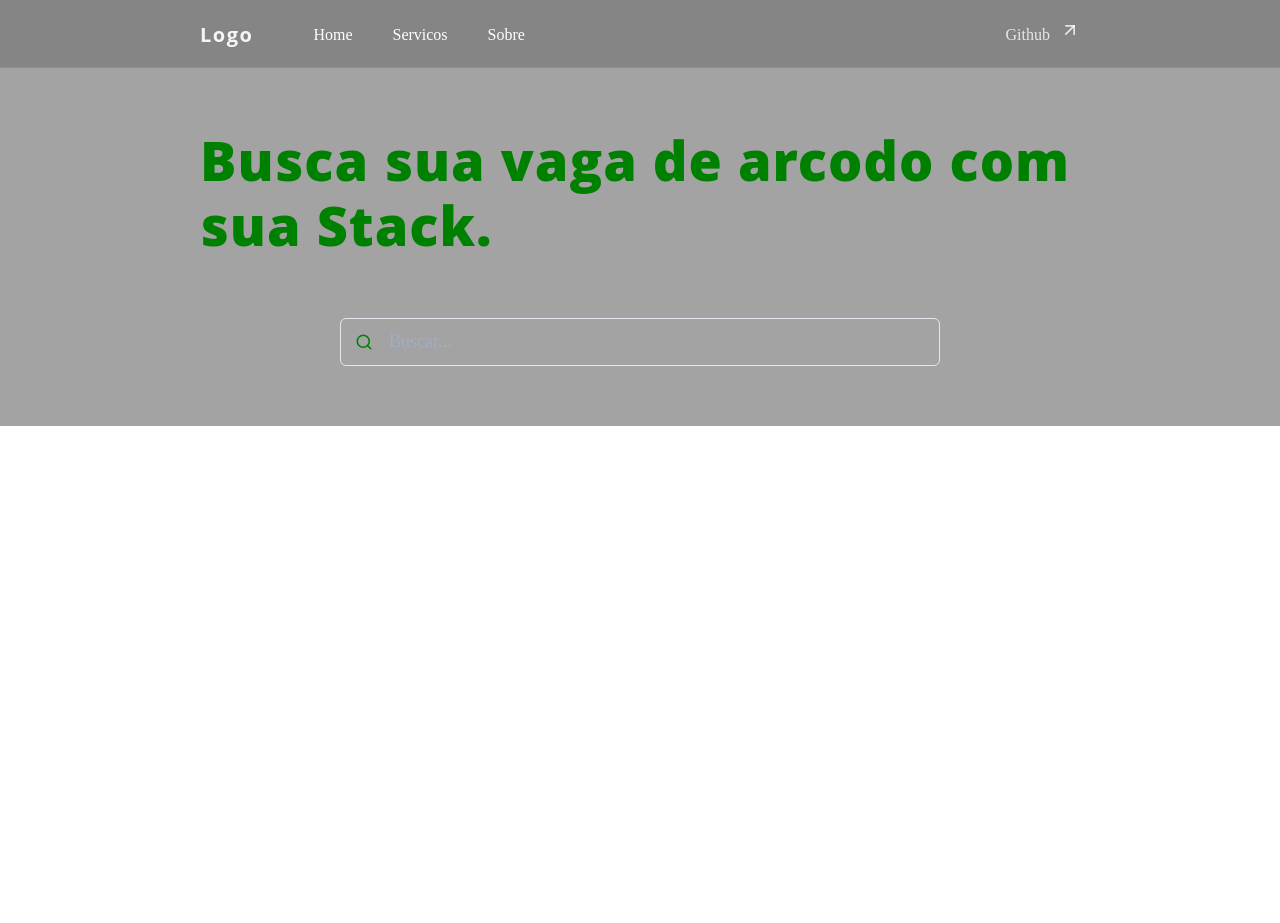
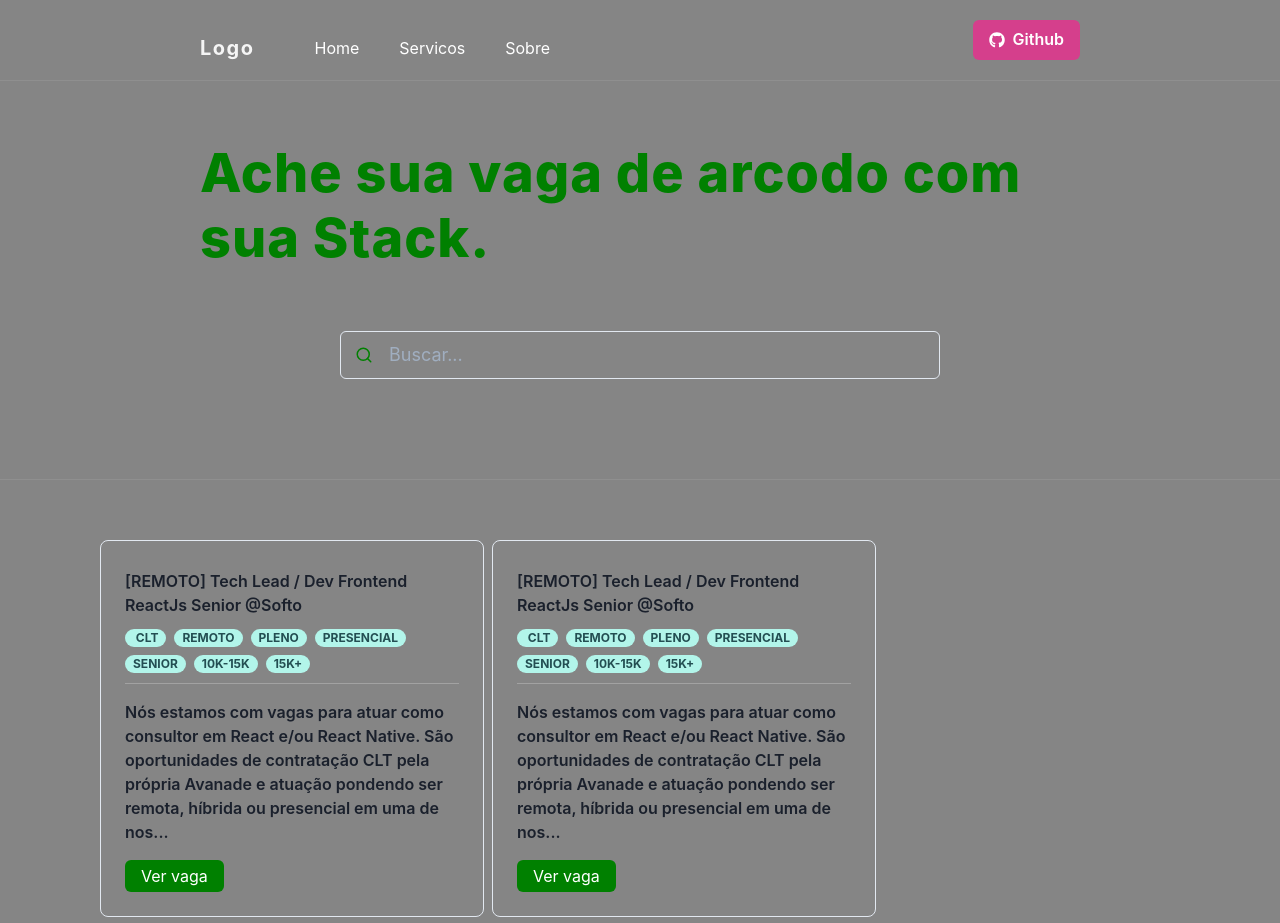
Before and after one commit to marcelosanto/procurando-jobs, a React (Create React App) app: page / in a window 1280 px wide. Shown: the top 923 px of the page. Before the commit the page ends 800 px from the top, so only its background shows below. Built offline with nearby package versions, Linux system fonts and the light colour scheme.

Commit message:
terminado a primeira parte

```diff
--- a/package.json
+++ b/package.json
@@ -6,6 +6,8 @@
     "@chakra-ui/react": "^1.0.0",
     "@emotion/react": "^11.0.0",
     "@emotion/styled": "^11.0.0",
+    "@fontsource/lato": "^4.5.0",
+    "@fontsource/raleway": "^4.5.0",
     "@testing-library/jest-dom": "^5.9.0",
     "@testing-library/react": "^10.2.1",
     "@testing-library/user-event": "^12.0.2",
--- a/src/App.js
+++ b/src/App.js
@@ -1,18 +1,11 @@
-import { ChakraProvider, extendTheme } from '@chakra-ui/react'
+import { ChakraProvider } from '@chakra-ui/react'
 
 import { Header } from './components/Header'
 import { Container } from './pages/Container'
 
-const theme = extendTheme({
-  fonts: {
-    heading: 'Open Sans',
-    body: 'Raleway',
-  },
-})
-
 function App() {
   return (
-    <ChakraProvider theme={theme}>
+    <ChakraProvider>
       <Header />
       <Container />
     </ChakraProvider>
--- a/src/components/Card.js
+++ b/src/components/Card.js
@@ -1,6 +1,4 @@
-import { Badge, Box, Icon, Image } from '@chakra-ui/react';
-
-import { FaStar } from 'react-icons/fa';
+import { Badge, Box, Flex, Wrap } from '@chakra-ui/react'
 
 export const Card = () => {
   const property = {
@@ -8,65 +6,123 @@ export const Card = () => {
     imageAlt: 'Rear view of modern home with pool',
     beds: 3,
     baths: 2,
-    title: 'Modern home in city center in the heart of historic Los Angeles',
+    title: '[REMOTO] Tech Lead / Dev Frontend ReactJs Senior @Softo',
     formattedPrice: '$1,900.00',
     reviewCount: 34,
     rating: 4,
-  };
+    body: 'Nós estamos com vagas para atuar como consultor em React e/ou React Native. São oportunidades de contratação CLT pela própria Avanade e atuação pondendo ser remota, híbrida ou presencial em uma de nossas sedes.\r\n\r\nA equipe de Software Engineering da Avanade é responsável por entregar a maioria dos projetos de desenvolvimento aos diversos clientes. Como parte desse time, você será capaz de atuar diretamente no cliente, entender e ter experiência de trabalhar com diversos projetos e tecnologias, sendo capaz de se aperfeiçoar cada vez mais.\r\n\r\nNesse cargo, você contribuirá...\r\nEm todas as diferentes fases do projeto, desde a definição de requisitos técnicos, operacionais e do usuário até o planejamento, controle de qualidade e testes. Será responsável por criar e desenvolver aplicações que dê a seus usuários uma experiência nativa com alta performance e opções de solução que correspondam às necessidades dos seus clientes. ',
+    labels: [
+      {
+        id: 557942051,
+        node_id: 'MDU6TGFiZWw1NTc5NDIwNTE=',
+        url: 'https://api.github.com/repos/react-brasil/vagas/labels/%E2%9A%96%EF%B8%8F%20CLT',
+        name: '⚖️ CLT',
+        color: '81ea82',
+        default: false,
+        description: '',
+      },
+      {
+        id: 557942052,
+        node_id: 'MDU6TGFiZWw1NTc5NDIwNTI=',
+        url: 'https://api.github.com/repos/react-brasil/vagas/labels/%F0%9F%8F%A2%20Remoto',
+        name: '🏢 Remoto',
+        color: 'c5def5',
+        default: false,
+        description: '',
+      },
+      {
+        id: 557942055,
+        node_id: 'MDU6TGFiZWw1NTc5NDIwNTU=',
+        url: 'https://api.github.com/repos/react-brasil/vagas/labels/%F0%9F%91%A8%20Pleno',
+        name: '👨 Pleno',
+        color: 'c94f2a',
+        default: false,
+        description: '',
+      },
+      {
+        id: 557942056,
+        node_id: 'MDU6TGFiZWw1NTc5NDIwNTY=',
+        url: 'https://api.github.com/repos/react-brasil/vagas/labels/%F0%9F%8F%A2%20Presencial',
+        name: '🏢 Presencial',
+        color: 'c5def5',
+        default: false,
+        description: '',
+      },
+      {
+        id: 557942057,
+        node_id: 'MDU6TGFiZWw1NTc5NDIwNTc=',
+        url: 'https://api.github.com/repos/react-brasil/vagas/labels/%F0%9F%91%B4%20Senior',
+        name: '👴 Senior',
+        color: 'c94f2a',
+        default: false,
+        description: '',
+      },
+      {
+        id: 1228819640,
+        node_id: 'MDU6TGFiZWwxMjI4ODE5NjQw',
+        url: 'https://api.github.com/repos/react-brasil/vagas/labels/%F0%9F%92%B0%2010k-15k',
+        name: '💰 10k-15k',
+        color: '2E7D32',
+        default: false,
+        description: '',
+      },
+      {
+        id: 1228819894,
+        node_id: 'MDU6TGFiZWwxMjI4ODE5ODk0',
+        url: 'https://api.github.com/repos/react-brasil/vagas/labels/%F0%9F%92%B0%2015k+',
+        name: '💰 15k+',
+        color: '2E7D32',
+        default: false,
+        description: '',
+      },
+    ],
+  }
 
   return (
-    <Box maxW="sm" borderWidth="1px" borderRadius="lg" overflow="hidden">
-      <Image src={property.imageUrl} alt={property.imageAlt} />
+    <Flex
+      flexDirection='column'
+      maxW='sm'
+      borderWidth='1px'
+      borderRadius='lg'
+      overflow='hidden'
+    >
+      <Box p='6'>
+        <Box pb='3' mt='1' fontWeight='semibold' as='h4' lineHeight='tight'>
+          {property.title}
+        </Box>
 
-      <Box p="6">
-        <Box display="flex" alignItems="baseline">
-          <Badge borderRadius="full" px="2" colorScheme="teal">
-            New
-          </Badge>
-          <Box
-            color="gray.500"
-            fontWeight="semibold"
-            letterSpacing="wide"
-            fontSize="xs"
-            textTransform="uppercase"
-            ml="2"
-          >
-            {property.beds} beds &bull; {property.baths} baths
-          </Box>
+        <Wrap
+          borderBottom='1px'
+          borderBottomColor='whiteAlpha.400'
+          pb='10px'
+          display='flex'
+          alignItems='baseline'
+        >
+          {property.labels.map((item) => (
+            <Badge mr={2} borderRadius='full' px='2' colorScheme='teal'>
+              {item.name.replace(
+                /([\uE000-\uF8FF]|\uD83C[\uDC00-\uDFFF]|\uD83D[\uDC00-\uDFFF]|[\u2011-\u26FF]|\uD83E[\uDD10-\uDDFF])/g,
+                ''
+              )}
+            </Badge>
+          ))}
+        </Wrap>
+
+        <Box pb='4' mt='4' fontWeight='semibold' as='h4' lineHeight='tight'>
+          {property.body.substring(0, 200) + '...'}
         </Box>
 
         <Box
-          mt="1"
-          fontWeight="semibold"
-          as="h4"
-          lineHeight="tight"
-          isTruncated
+          as='button'
+          borderRadius='md'
+          bg='green'
+          color='white'
+          px={4}
+          h={8}
         >
-          {property.title}
-        </Box>
-
-        <Box>
-          {property.formattedPrice}
-          <Box as="span" color="gray.600" fontSize="sm">
-            / wk
-          </Box>
-        </Box>
-
-        <Box display="flex" mt="2" alignItems="center">
-          {Array(5)
-            .fill('')
-            .map((_, i) => (
-              <Icon
-                as={FaStar}
-                key={i}
-                color={i < property.rating ? 'teal.500' : 'gray.300'}
-              />
-            ))}
-          <Box as="span" ml="2" color="gray.600" fontSize="sm">
-            {property.reviewCount} reviews
-          </Box>
+          Ver vaga
         </Box>
       </Box>
-    </Box>
-  );
-};
+    </Flex>
+  )
+}
--- a/src/components/Header.js
+++ b/src/components/Header.js
@@ -1,5 +1,5 @@
-import { Flex, Heading, HStack, Icon, Link } from '@chakra-ui/react'
-import { FiArrowUpRight } from 'react-icons/fi'
+import { Button, Flex, Heading, HStack, Icon, Link } from '@chakra-ui/react'
+import { FaGithub } from 'react-icons/fa'
 
 export const Header = () => {
   return (
@@ -28,10 +28,9 @@ export const Header = () => {
           <Link>Sobre</Link>
         </HStack>
       </Flex>
-      <Link color="whiteAlpha.800">
+      <Button colorScheme="pink" ariant="solid" leftIcon={<FaGithub />}>
         Github
-        <Icon as={FiArrowUpRight} ml="10px" h={5} w={5} />
-      </Link>
+      </Button>
     </Flex>
   )
 }
--- a/src/components/Search.js
+++ b/src/components/Search.js
@@ -9,39 +9,51 @@ import {
   InputLeftElement,
 } from '@chakra-ui/react'
 import { FiSearch } from 'react-icons/fi'
+import '@fontsource/lato'
+import { useEffect, useState } from 'react'
 
 export const Search = () => {
+  const [searchText, setSearchText] = useState('')
+
+  useEffect(() => {
+    console.log('Buscandoooo')
+  }, [])
+
   return (
     <Flex
-      flexDir="column"
-      w="full"
-      bg="blackAlpha.500"
-      px="200px"
-      py="60px"
-      mb="120px"
-      alignItems="center"
+      flexDir='column'
+      w='full'
+      bg='blackAlpha.600'
+      px='200px'
+      py='60px'
+      pb='100px'
+      alignItems='center'
+      borderBottom='1px'
+      borderBottomColor='whiteAlpha.200'
     >
-      <Box pb="60px">
+      <Box pb='60px'>
         <Heading
-          fontWeight="extrabold"
+          fontWeight='extrabold'
           fontSize={54}
-          letterSpacing="1px"
-          color="green"
+          letterSpacing='1px'
+          color='green'
         >
-          Busca sua vaga de arcodo com sua Stack.
+          Ache sua vaga de arcodo com sua Stack.
         </Heading>
       </Box>
       <Box>
         <Stack spacing={4}>
-          <InputGroup size="lg" w="600px">
+          <InputGroup size='lg' w='600px'>
             <InputLeftElement
-              pointerEvents="none"
-              children={<Icon as={FiSearch} color="green" />}
+              pointerEvents='none'
+              children={<Icon as={FiSearch} color='green' />}
             />
             <Input
-              focusBorderColor="lime"
-              type="text"
-              placeholder="Buscar..."
+              focusBorderColor='lime'
+              type='text'
+              placeholder='Buscar...'
+              value={searchText}
+              onChange={(e) => setSearchText(e.target.value)}
             />
           </InputGroup>
         </Stack>
--- a/src/pages/Container.js
+++ b/src/pages/Container.js
@@ -1,10 +1,12 @@
 import { Box } from '@chakra-ui/react'
 import { Search } from '../components/Search'
+import { Vagas } from './sections/Vagas'
 
 export const Container = () => {
   return (
     <Box>
       <Search />
+      <Vagas />
     </Box>
   )
 }
--- /dev/null
+++ b/src/pages/sections/Vagas.js
@@ -0,0 +1,59 @@
+import { Flex, Wrap } from '@chakra-ui/react'
+import { Card } from '../../components/Card'
+
+export const Vagas = () => {
+  return (
+    <Flex py="60px" w="full" px="100px" bg="blackAlpha.600">
+      <Wrap pb="10px" display="flex" alignItems="baseline">
+        <Card />
+        <Card />
+        <Card />
+        <Card />
+        <Card />
+        <Card />
+        <Card />
+        <Card />
+        <Card />
+        <Card />
+        <Card />
+        <Card />
+        <Card />
+        <Card />
+        <Card />
+        <Card />
+        <Card />
+        <Card />
+        <Card />
+        <Card />
+        <Card />
+        <Card />
+        <Card />
+        <Card />
+        <Card />
+        <Card />
+        <Card />
+        <Card />
+        <Card />
+        <Card />
+        <Card />
+        <Card />
+        <Card />
+        <Card />
+        <Card />
+        <Card />
+        <Card />
+        <Card />
+        <Card />
+        <Card />
+        <Card />
+        <Card />
+        <Card />
+        <Card />
+        <Card />
+        <Card />
+        <Card />
+        <Card />
+      </Wrap>
+    </Flex>
+  )
+}
```
Also changed, not shown: src/index.js (+4 -4 lines), src/test-utils.js (deleted, +0 -12 lines), 2 other files (tests, documents, lock files or other folders).
